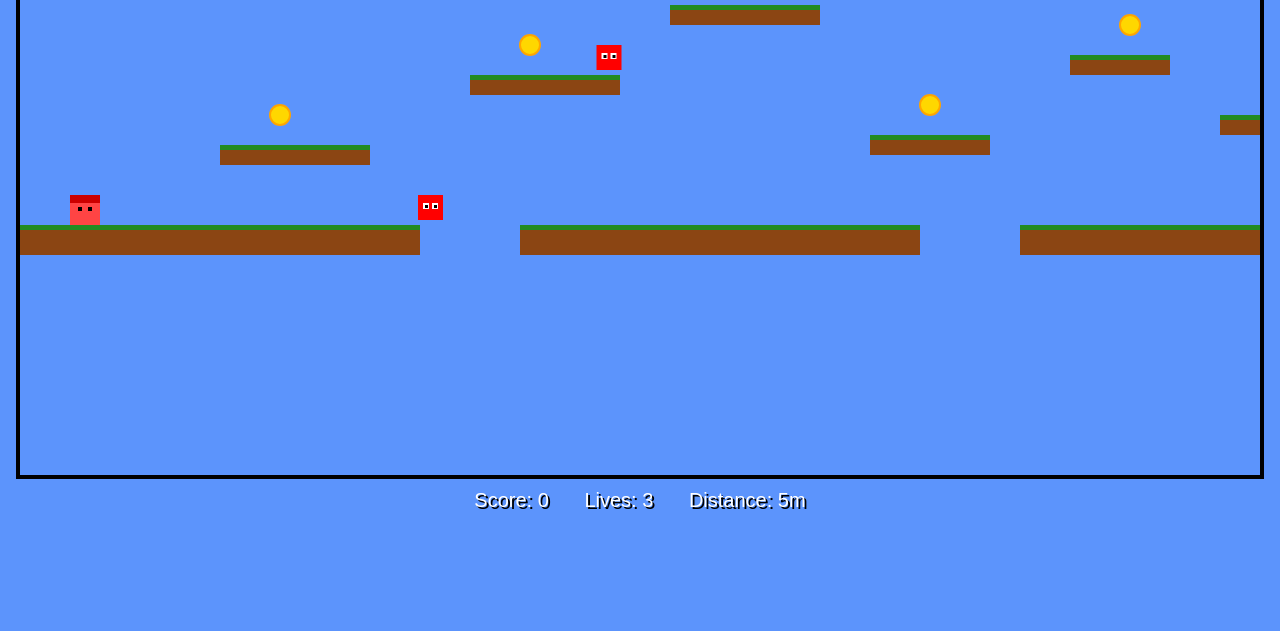
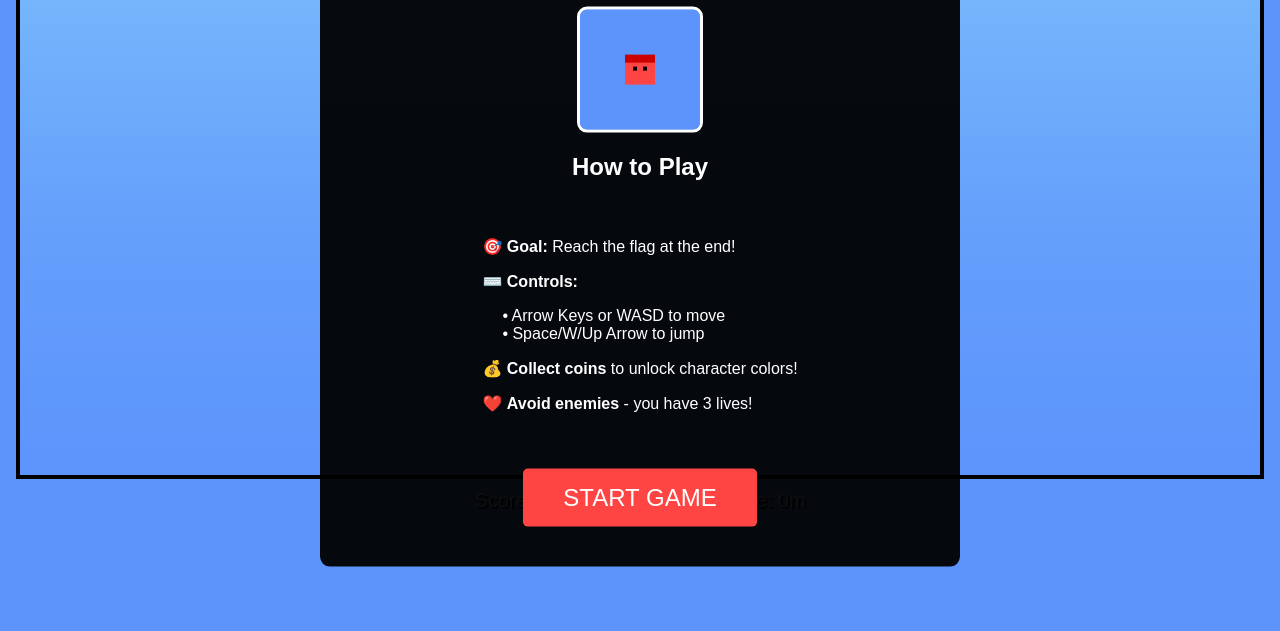
Before and after one commit to xavion-git/Game-Scroller, a website: page index.html in a window 1280 px wide. Shown: the part 169-800 px from the top of the page. Drawn offline with Linux system fonts and the light colour scheme; files that its build step writes are made by us from their sources; animation ran at ten frames a second.

Commit message:
Adding the main protag

```diff
--- a/CSS/style.css
+++ b/CSS/style.css
@@ -24,7 +24,7 @@ canvas {
 /* Modal windows (popups) */
 .modal {
     display: none;
-    position: absolute;
+    position: fixed;
     top: 50%;
     left: 50%;
     transform: translate(-50%, -50%);
@@ -34,14 +34,33 @@ canvas {
     border-radius: 10px;
     text-align: center;
     max-width: 600px;
+    max-height: 90vh;
+    overflow-y: auto;
+    z-index: 1000;
 }
 
-/* Color buttons grid */
-.color-options {
-    display: grid;
-    grid-template-columns: repeat(3, 1fr);
-    gap: 15px;
+.modal button {
+    margin: 10px 5px;
+    padding: 10px 20px;
+    font-size: 16px;
+    cursor: pointer;
+    background: #4CAF50;
+    color: white;
+    border: none;
+    border-radius: 5px;
+}
+
+.modal button:hover {
+    background: #45a049;
+}
+
+/* Color customization section */
+.color-section {
     margin: 20px 0;
+}
+
+.color-section h3 {
+    margin-bottom: 10px;
 }
 
 /* Individual color button */
@@ -54,6 +73,7 @@ canvas {
     border-radius: 8px;
     display: inline-block;
     position: relative;
+    transition: all 0.2s;
 }
 
 .color-btn:hover {
@@ -81,4 +101,13 @@ canvas {
     transform: translateX(-50%);
     font-size: 12px;
     color: #FFD700;
+    white-space: nowrap;
 }
+
+#preview-canvas {
+    border: 3px solid white;
+    border-radius: 10px;
+    margin: 10px auto;
+    display: block;
+    background: #5c94fc;
+}
--- a/JS/main.js
+++ b/JS/main.js
@@ -30,14 +30,21 @@ const canvas = document.getElementById('gameCanvas');
 const ctx = canvas.getContext('2d');
 const previewCanvas = document.getElementById('preview-canvas');
 const previewCtx = previewCanvas.getContext('2d');
+const titlePreviewCanvas = document.getElementById('title-preview-canvas');
+const titlePreviewCtx = titlePreviewCanvas.getContext('2d');
 
+// Initialize canvas size
 resizeCanvas();
+
+// Resize on window resize
+window.addEventListener('resize', resizeCanvas);
 
 // initializing the game score lives and the gameloop
 // ======= Game State =======
 let score = 0;
 let lives = 3;
-let gameRunning = true;
+let gameRunning = false;  // Changed to false - game starts paused
+let gameStarted = false;   // Track if game has been started
 let camera = {x: 0, y: 0}; // camera position
 const levelWidth = 3000; // Total level size
 
@@ -85,7 +92,7 @@ const player = {
     velY: 0,
     speed: 5,       // How fast the character
     jumpPower: 10,  // How high the character can jump
-    onTheGround: false // is the player on the platform
+    onGround: false // is the player on the platform
 };
 
 /**adding the contorls*/
@@ -162,26 +169,57 @@ const goal = {x: 2850, y: 270, width: 40, height: 100};
 
 // ===== ENEMIES =====
 let enemies = [
+    // Early enemies
     {x: 300, y: 340, width: 25, height: 25, velX: 2, minX: 200, maxX: 400},
     {x: 500, y: 190, width: 25, height: 25, velX: 1.5, minX: 450, maxX: 600},
-    // ... more enemies
+
+    // Middle section enemies
+    {x: 900, y: 250, width: 25, height: 25, velX: 2.5, minX: 850, maxX: 970},
+    {x: 1100, y: 340, width: 25, height: 25, velX: 1.8, minX: 1000, maxX: 1200},
+    {x: 1450, y: 150, width: 25, height: 25, velX: 2, minX: 1400, maxX: 1530},
+
+    // Later enemies (faster/harder)
+    {x: 1650, y: 210, width: 25, height: 25, velX: 3, minX: 1600, maxX: 1750},
+    {x: 2000, y: 340, width: 25, height: 25, velX: 2.2, minX: 1950, maxX: 2100},
+    {x: 2200, y: 130, width: 25, height: 25, velX: 2.8, minX: 2150, maxX: 2300},
+
+    // Final gauntlet
+    {x: 2550, y: 170, width: 25, height: 25, velX: 3.5, minX: 2500, maxX: 2620},
+    {x: 2700, y: 220, width: 25, height: 25, velX: 3, minX: 2620, maxX: 2760}
 ];
 const gravity = 0.5;  // Gravity strength
 
-// ===== DRAW CHARACTER WITH CUSTOM COLORS =====
+// ===== LOAD PLAYER IMAGE =====
+const playerImage = new Image();
+playerImage.src = 'img/pixel_art_small.png';  // CHANGE THIS to your image path
+let imageLoaded = false;
+
+playerImage.onload = function() {
+    imageLoaded = true;
+    console.log('Player image loaded successfully!');
+};
+
+playerImage.onerror = function() {
+    console.error('Failed to load player image. Using default character.');
+};
+
+// ===== DRAW CHARACTER WITH CUSTOM COLORS OR IMAGE =====
 function drawCharacter(context, x, y, width, height) {
-    // Draw body with custom color
-    context.fillStyle = characterColors.body;
-    context.fillRect(x, y, width, height);
+    // If image is loaded, draw the image
+    if (imageLoaded) {
+        context.drawImage(playerImage, x, y, width, height);
+    } else {
+        // Fallback: Draw default character with custom colors
+        context.fillStyle = characterColors.body;
+        context.fillRect(x, y, width, height);
 
-    // Draw hat with custom color
-    context.fillStyle = characterColors.hat;
-    context.fillRect(x, y, width, 8);
+        context.fillStyle = characterColors.hat;
+        context.fillRect(x, y, width, 8);
 
-    // Draw eyes with custom color
-    context.fillStyle = characterColors.eyes;
-    context.fillRect(x + 8, y + 12, 4, 4);  // Left eye
-    context.fillRect(x + 18, y + 12, 4, 4); // Right eye
+        context.fillStyle = characterColors.eyes;
+        context.fillRect(x + 8, y + 12, 4, 4);
+        context.fillRect(x + 18, y + 12, 4, 4);
+    }
 }
 // ===== UPDATE CAMERA TO FOLLOW PLAYER =====
 function updateCamera() {
@@ -303,6 +341,20 @@ function draw() {
     ctx.fillStyle = '#5c94fc';
     ctx.fillRect(0, 0, canvas.width, canvas.height);
 
+    // If game hasn't started, draw gradient overlay and return
+    if (!gameStarted) {
+        // Create gradient from light blue at top to transparent at bottom
+        const gradient = ctx.createLinearGradient(0, 0, 0, canvas.height);
+        gradient.addColorStop(0, 'rgba(135, 206, 250, 0.8)');  // Light blue at top
+        gradient.addColorStop(0.3, 'rgba(135, 206, 250, 0.5)');
+        gradient.addColorStop(0.6, 'rgba(135, 206, 250, 0.2)');
+        gradient.addColorStop(1, 'rgba(135, 206, 250, 0)');     // Transparent at bottom
+
+        ctx.fillStyle = gradient;
+        ctx.fillRect(0, 0, canvas.width, canvas.height);
+        return;  // Don't draw game elements before start
+    }
+
     // Save context state
     ctx.save();
 
@@ -379,6 +431,14 @@ function setupCustomization() {
     // For each part (body, hat, eyes)
     ['body', 'hat', 'eyes'].forEach(part => {
         const container = document.getElementById(part + 'Colors');
+
+        // Safety check - if element doesn't exist, show error
+        if (!container) {
+            console.error(`Missing element with id: ${part}Colors`);
+            alert(`Error: Missing HTML element "${part}Colors". Please check your HTML file.`);
+            return;
+        }
+
         container.innerHTML = '';  // Clear previous buttons
 
         // Create a button for each color option
@@ -443,6 +503,23 @@ function updatePreview() {
     drawCharacter(previewCtx, 45, 45, 30, 30);
 }
 
+// ===== UPDATE TITLE PREVIEW =====
+function updateTitlePreview() {
+    // Clear preview
+    titlePreviewCtx.fillStyle = '#5c94fc';
+    titlePreviewCtx.fillRect(0, 0, titlePreviewCanvas.width, titlePreviewCanvas.height);
+
+    // Draw character in center
+    drawCharacter(titlePreviewCtx, 45, 45, 30, 30);
+}
+
+// ===== START THE GAME =====
+function startGame() {
+    document.getElementById('startScreen').style.display = 'none';
+    gameRunning = true;
+    gameStarted = true;
+}
+
 function closeCustomize() {
     document.getElementById('customize').style.display = 'none';
 }
@@ -482,9 +559,11 @@ function winGame() {
 }
 
 function restartGame() {
+    // Reset all game variables
     score = 0;
     lives = 3;
     gameRunning = true;
+    gameStarted = true;
     player.x = 100;
     player.y = 300;
     player.velX = 0;
@@ -494,6 +573,7 @@ function restartGame() {
     document.getElementById('gameOver').style.display = 'none';
     document.getElementById('win').style.display = 'none';
     document.getElementById('customize').style.display = 'none';
+    document.getElementById('startScreen').style.display = 'none';
     updateUI();
 }
 
@@ -504,6 +584,7 @@ function gameLoop() {
     requestAnimationFrame(gameLoop);  // Run again next frame (~60fps)
 }
 
-// Start the game!
+// Start the game loop and show title screen
 updateUI();
+updateTitlePreview();  // Draw character on title screen
 gameLoop();
--- a/index.html
+++ b/index.html
@@ -3,10 +3,27 @@
 <head>
     <meta charset="UTF-8">
     <meta name="viewport" content="width=device-width, initial-scale=1.0">
-    <title>Mario-like Game with Customization</title>
+    <title>Prince srcoller</title>
     <link rel="stylesheet" href="style.css">
 </head>
 <body>
+    <div id="startScreen" class="modal" style="display: block;">
+        <h1>🎮 Princetons Adventure 🎮</h1>
+        <canvas id="title-preview-canvas" width="120" height="120" style="border: 3px solid white; border-radius: 10px; margin: 20px auto; display: block; background: #5c94fc;"></canvas>
+        <h2>How to Play</h2>
+        <div style="text-align: left; display: inline-block; margin: 20px;">
+            <p>🎯 <strong>Goal:</strong> Reach the flag at the end!</p>
+            <p>⌨️ <strong>Controls:</strong></p>
+            <ul style="list-style: none; padding-left: 20px;">
+                <li>• Arrow Keys or WASD to move</li>
+                <li>• Space/W/Up Arrow to jump</li>
+            </ul>
+            <p>💰 <strong>Collect coins</strong> to unlock character colors!</p>
+            <p>❤️ <strong>Avoid enemies</strong> - you have 3 lives!</p>
+        </div>
+        <button onclick="startGame()" style="font-size: 24px; padding: 15px 40px; background: #FF4444; margin-top: 20px;">START GAME</button>
+    </div>
+
     <canvas id="gameCanvas" width="800" height="400"></canvas>
     <div id="ui">
         <span>Score: <span id="score">0</span></span>
@@ -32,19 +49,19 @@
         <p>Coins Available: <span id="coinsAvailable">0</span> 💰</p>
         <canvas id="preview-canvas" width="120" height="120"></canvas>
 
-        <div class="color-options">
         <div class="color-section">
             <h3>Body Color</h3>
             <div id="bodyColors"></div>
         </div>
+
         <div class="color-section">
             <h3>Hat Color</h3>
             <div id="hatColors"></div>
         </div>
+
         <div class="color-section">
             <h3>Eye Color</h3>
             <div id="eyeColors"></div>
-            </div>
         </div>
 
         <button onclick="closeCustomize()">Done</button>
```
Also changed, not shown: img/pixel_art_small.png (added). Lines whose indentation alone changed are shown as unchanged.
